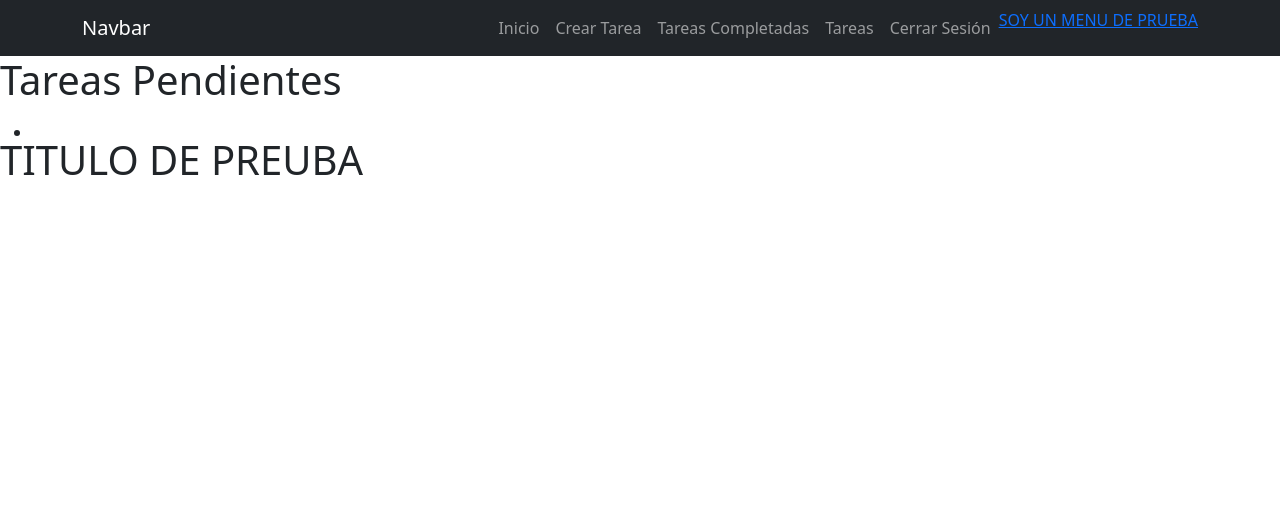
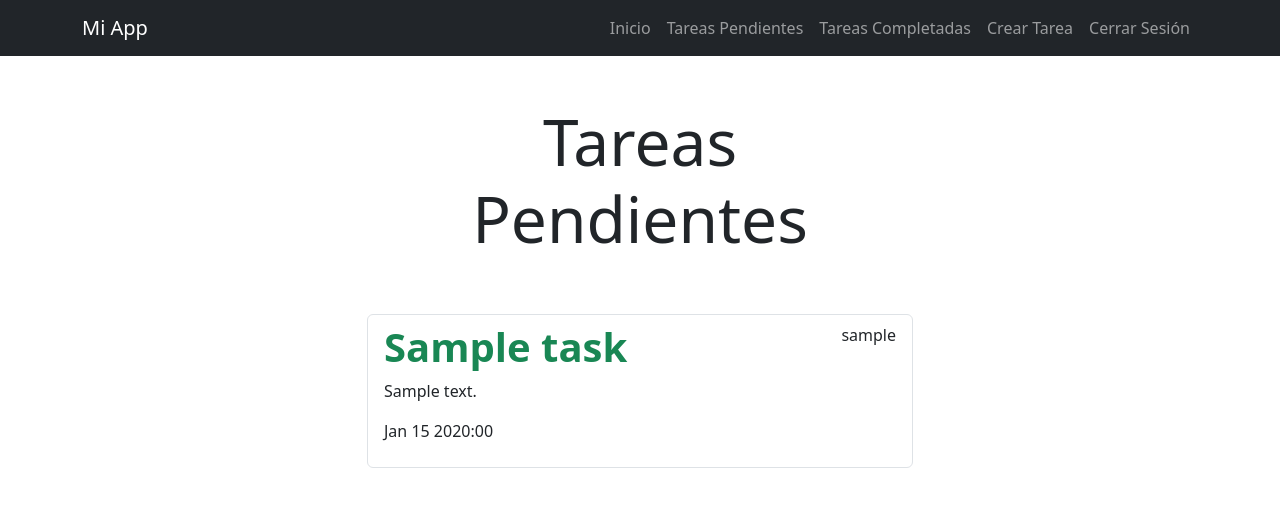
Before and after one commit to cocoup1/Gestion-de-Tareas, a Django app: page /listar_tarea_completa/ in a window 1280 px wide. Shown: the top 507 px of the page. Run offline with Django 5.2, Linux system fonts and the light colour scheme; a user stored in the database is signed in; tables that the repository leaves empty hold one stand-in row (values such as "Sample post").

Commit message:
Mejora del diseño del proyecto con boostrap

```diff
--- a/tasks/templates/base.html
+++ b/tasks/templates/base.html
@@ -10,7 +10,7 @@
 <nav class="navbar navbar-expand-lg navbar-dark bg-dark">
 <!-- <nav class="navbar navbar-expand-lg bg-dark navbar-dark"> # pinta de color negro -->
   <div class="container">
-    <a class="navbar-brand" href="#">Navbar</a>
+    <a class="navbar-brand" href='/'>Mi App</a>
     <button class="navbar-toggler" type="button" data-bs-toggle="collapse" data-bs-target="#navbarNav" aria-controls="navbarNav" aria-expanded="false" aria-label="Toggle navigation">
       <span class="navbar-toggler-icon"></span>
     </button>
@@ -22,23 +22,24 @@
 
             {% if user.is_authenticated %}
 
+             <li class="nav-item">
+                <a href = '/tasks/' class="nav-link">Tareas Pendientes</a>
+            </li>
+
+            <li class="nav-item">
+                <a href = "/listar_tarea_completa/" class="nav-link">Tareas Completadas</a>
+            </li>
+
             <li class="nav-item">
                 <a href = "/tasks/crear/" class="nav-link">Crear Tarea</a>
             </li>
-            <li class="nav-item">
-                <a href = "/listar_tarea_completa/" class="nav-link">Tareas Completadas</a>
-            </li>
-            <li class="nav-item">
-                <a href = '/tasks/' class="nav-link">Tareas</a>
 
-            </li>
+
             <li class="nav-item">
 
                 <a href = '/cerrar_session/' class="nav-link">Cerrar Sesión</a>
             </li>
-            <li>
-                <a href = '#'>SOY UN MENU DE PRUEBA</a>
-            </li>
+
             {% else %}
 
             <li class="nav-item">
--- a/tasks/templates/iniciar_session.html
+++ b/tasks/templates/iniciar_session.html
@@ -4,9 +4,9 @@
 
 {{error}}
 
-<main>
-    <div>
-        <section class="col-md-4 offset-md-4">
+<main class="container">
+    <div class="row">
+        <section class="col-md-4 offset-md-4 mt-5">
             <form action="/iniciar_session/" method="POST" class="card card-body">
                 {% csrf_token %}
 
--- a/tasks/templates/tasks.html
+++ b/tasks/templates/tasks.html
@@ -2,33 +2,37 @@
 
 {% block content %}
 
-<h1>Tareas Pendientes</h1>
+<main class="container">
+    <div class="row">
+        <div class="col-md-6 offset-md-3">
 
-<ul>
-    {% for cont in tareas %}
-    <li>
-        <a href="{% url 'detalle_tarea' tarea.id %}">
-            {% if tarea.important %}
-            <strong>{{tarea.titulo}}</strong>
+            <h1 class="text-center display-3 py-5">Tareas Pendientes</h1>
 
-            {% else %}
-                {{tarea.titulo}}
-            {% endif %}
+            <ul class="list-group">
+                {% for tarea in tareas %}
+                    <a class="list-group-item" href="{% url 'detalle_tarea' tarea.id %}">
+                        <header class="d-flex justify-content-between">
+                            {% if tarea.important %}
+                            <h1 class="fw-bold text-success">{{tarea.titulo}}</h1>
+                            {% else %}
+                            <h1 class="fw-bold">{{tarea.titulo}}</h1>
+                            {% endif %}
+                            <p>{{tarea.user}}</p>
+                        </header>
 
-            <p>{{tarea.descripcion}}</p>
-            <p>{{tarea.user}}</p>
-            <p>{{tarea.fecha_completado|date:'M d Y:i'}}</p>
+                        <p>{{tarea.descripcion}}</p>
 
+                        <p>{{tarea.fecha_completado|date:'M d Y:i'}}</p>
 
-            </a>
+                    </a>
 
+                {% endfor %}
 
+            </ul>
 
-    </li>
+        </div>
 
-    {% endfor %}
-</ul>
+    </div>
+</main>
 
-
-<h1>TITULO DE PREUBA</h1>
 {% endblock %}
```
Also changed, not shown: tasks/forms.py (+8 -2 lines), tasks/templates/crear_tarea.html (+9 -9 lines), tasks/templates/detalle_tarea.html (+15 -10 lines).
